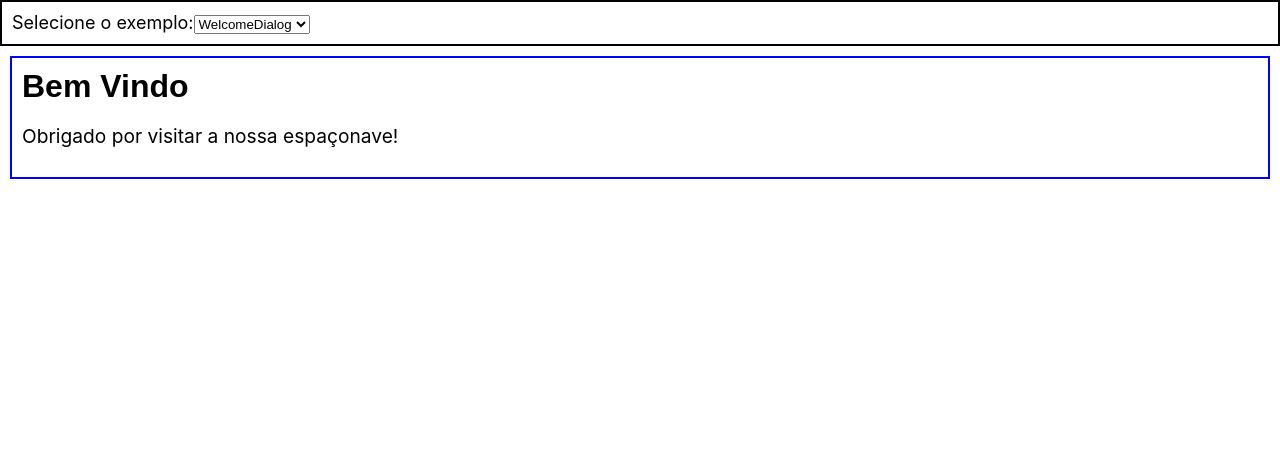
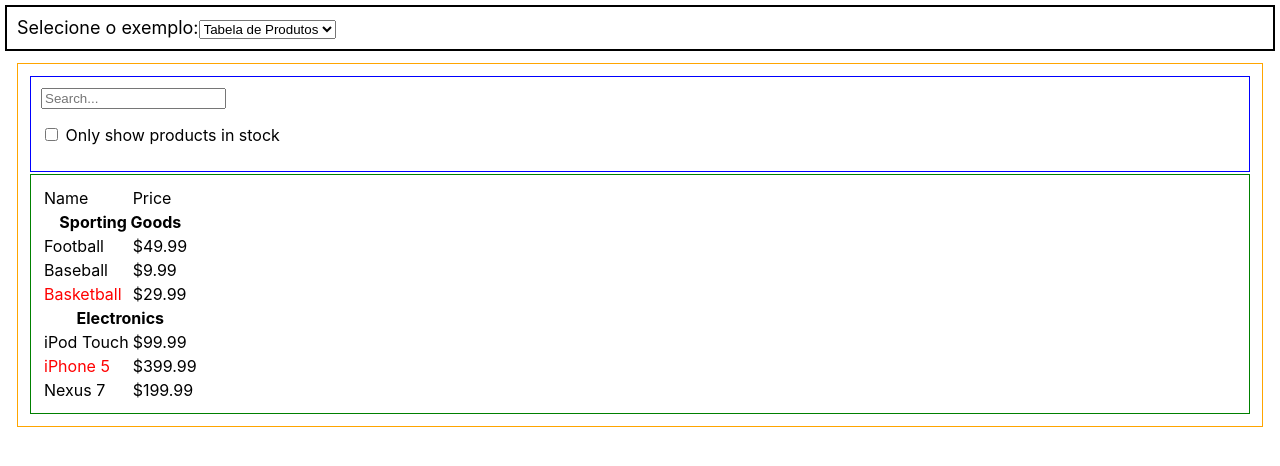
Before and after one commit to yurigauermarques/estudo-react, a React (Create React App) app: page / in a window 1280 px wide. Shown: the top 466 px of the page. Built offline with nearby package versions, Linux system fonts and the light colour scheme.

Commit message:
feat: Add Exemplo de componentização
Adiciona um exemplo de componentização com uma busca

```diff
--- /dev/null
+++ b/src/ProdutcSearchApp.js
@@ -0,0 +1,187 @@
+import React from 'react';
+
+class SearchBar extends React.Component {
+
+    constructor(props){
+        super(props);
+        this.handleFilterTextChange = this.handleFilterTextChange.bind(this);
+        this.handleIsStockChange = this.handleIsStockChange.bind(this);
+    }
+
+    handleFilterTextChange(e){
+       this.props.onFilterTextChange(e.target.value);
+    }
+    handleIsStockChange(e){
+        this.props.onInStockChange(e.target.checked);
+    }
+
+    render(){
+        const filterText = this.props.filterText;
+        const inStockOnly = this.props.inStockOnly;
+        return(
+            <div className={'FancyBorder FancyBorder-blue'}>
+                <form>
+                    <input
+                        type="text"
+                        placeholder="Search..."
+                        value={filterText}
+                        onChange={this.handleFilterTextChange}
+                    />
+                    <p>
+                        <input
+                            type="checkbox"
+                            checked={inStockOnly}
+                            onChange={this.handleIsStockChange}
+                        />
+                        {' '}
+                        Only show products in stock
+                    </p>
+                </form>
+            </div>
+        );
+    }
+}
+
+class ProductTable extends React.Component {
+
+    render(){
+        const filterText = this.props.filterText;
+        const inStockOnly = this.props.inStockOnly;
+        const rows = [];
+        let lastCategory = null;
+
+        this.props.products.forEach(product => {
+            if(product.name.indexOf(filterText) === -1){
+                return;
+            }
+
+            if(inStockOnly && !product.stocked){
+                return;
+            }
+
+            if(product.category !== lastCategory){
+                rows.push(
+                    <ProductCategoryRow
+                        category={product.category}
+                        key={product.category}
+                    />
+                );
+            }
+            rows.push(
+                <ProductRow
+                    product={product}
+                    key={product.name}
+                />
+            );
+            lastCategory = product.category;
+        });
+        return(
+            <div className={'FancyBorder FancyBorder-green'}>
+                <table>
+                    <thead>
+                        <tr>
+                            <td>Name </td>
+                            <td>Price</td>
+                        </tr>
+                    </thead>
+                    <tbody>
+                        {rows}
+                    </tbody>
+                </table>
+            </div>
+        );
+    }
+}
+
+class ProductCategoryRow extends React.Component {
+    render(){
+        const category = this.props.category;
+        return(
+            <tr>
+                <th colSpan="2">
+                    {category}
+                </th>
+            </tr>
+        );
+    }
+}
+
+class ProductRow extends React.Component {
+    render(){
+        const product = this.props.product;
+        const name = product.stocked ?
+            product.name :
+            <span style={{color: 'red'}}>
+                {product.name}
+            </span>
+            ;
+        const price = product.price;
+        return(
+            <tr>
+                <td>{name}</td>
+                <td>{price}</td>
+            </tr>
+        );
+    }
+}
+
+class FilterableProductTable extends React.Component {
+    constructor(props){
+        super(props);
+        this.state= {
+            filterText: '',
+            inStockOnly: false,
+        }
+        this.handleFilterTextChange = this.handleFilterTextChange.bind(this);
+        this.handleIsStockChange = this.handleIsStockChange.bind(this);
+    }
+
+    handleFilterTextChange(filterText){
+        this.setState({
+            filterText: filterText
+        });
+    }
+    handleIsStockChange(isStockOnly){
+        this.setState({
+            inStockOnly: isStockOnly
+        });
+    }
+
+    render(){
+        return(
+            <div className={'FancyBorder FancyBorder-orange'}>
+                <SearchBar
+                    filterText={this.state.filterText}
+                    inStockOnly={this.state.inStockOnly}
+                    onFilterTextChange={this.handleFilterTextChange}
+                    onInStockChange={this.handleIsStockChange}
+                />
+                <ProductTable
+                    filterText={this.state.filterText}
+                    inStockOnly={this.state.inStockOnly}
+                    products={this.props.products}
+                />
+            </div>
+        );
+    }
+}
+
+
+const PRODUCTS = [
+    {category: 'Sporting Goods', price: '$49.99', stocked: true, name: 'Football'},
+    {category: 'Sporting Goods', price: '$9.99', stocked: true, name: 'Baseball'},
+    {category: 'Sporting Goods', price: '$29.99', stocked: false, name: 'Basketball'},
+    {category: 'Electronics', price: '$99.99', stocked: true, name: 'iPod Touch'},
+    {category: 'Electronics', price: '$399.99', stocked: false, name: 'iPhone 5'},
+    {category: 'Electronics', price: '$199.99', stocked: true, name: 'Nexus 7'}
+  ];
+
+class ProdutcSearchApp extends React.Component{
+    render(){
+        return(
+            <FilterableProductTable products={PRODUCTS} />
+        );
+    }
+}
+
+export default ProdutcSearchApp;
--- a/src/index.css
+++ b/src/index.css
@@ -5,6 +5,7 @@ body {
     sans-serif;
   -webkit-font-smoothing: antialiased;
   -moz-osx-font-smoothing: grayscale;
+  padding: 5px;
 }
 
 code {
@@ -16,11 +17,28 @@ code {
 
 .FancyBorder {
   padding: 10px 10px;
-  border: 2px solid;
+  border: 1px solid;
+  margin: 2px;
 }
 
 .FancyBorder-blue {
   border-color: blue;
+}
+
+.FancyBorder-orange {
+  border-color: orange;
+}
+
+.FancyBorder-green {
+  border-color: green;
+}
+
+.FancyBorder-turquoise {
+  border-color: turquoise;
+}
+
+.FancyBorder-red {
+  border-color: red;
 }
 
 .Dialog-title {
--- a/src/index.js
+++ b/src/index.js
@@ -15,6 +15,7 @@ import Contacts from './Contacts';
 import Chat from './Chat';
 import SplitPane from './SplitPane';
 import SignUpDialog from './SignUpDialog';
+import ProdutcSearchApp from './ProdutcSearchApp';
 
 class Applicacao extends React.Component {
   constructor(props) {
@@ -26,7 +27,7 @@ class Applicacao extends React.Component {
         { id: 1, title: 'Hello World', content: 'Welcome to learning React!' },
         { id: 2, title: 'Installation', content: 'You can install React from npm.' }
       ],
-      menu: 'welcome-dialog'
+      menu: 'product-table'
     };
 
     this.handleMenuChange = this.handleMenuChange.bind(this);
@@ -42,6 +43,9 @@ class Applicacao extends React.Component {
     const menu = this.state.menu;
     let exemplo;
     switch (menu) {
+      case 'product-table':
+        exemplo = <ProdutcSearchApp />;
+        break;
       case 'welcome-dialog':
         exemplo = <WelcomeDialog />;
         break;
@@ -94,6 +98,7 @@ class Applicacao extends React.Component {
           <label>
             Selecione o exemplo:
             <select name="exemplo" value={this.state.menu} onChange={this.handleMenuChange}>
+              <option value="product-table">Tabela de Produtos</option>
               <option value="welcome-dialog">WelcomeDialog</option>
               <option value="login-control">LoginContol</option>
               <option value="name-form">NameForm</option>
```
